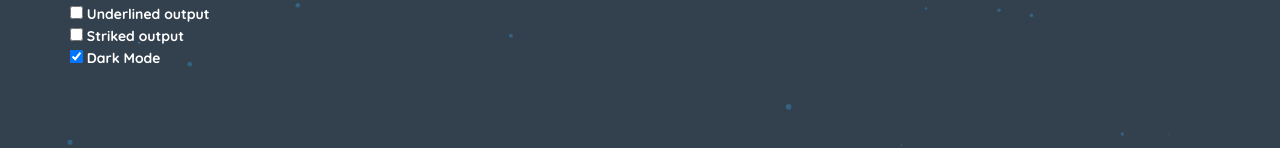
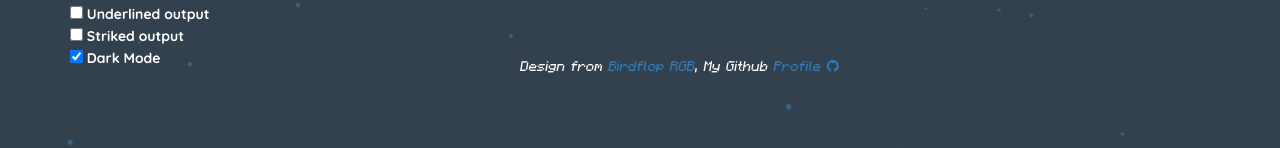
Before and after one commit to Fedee0/TechsCodeRGB, a plain HTML site: page index.html in a window 1280 px wide. Shown: the part 480-628 px from the top of the page. Drawn offline with nearby package versions, Linux system fonts and the light colour scheme.

Commit message:
Added Footer

```diff
--- a/index.html
+++ b/index.html
@@ -3,6 +3,7 @@
     <link rel="stylesheet" href="https://maxcdn.bootstrapcdn.com/bootstrap/3.3.5/css/bootstrap.min.css">
     <link rel="stylesheet" href="style.css">
     <link rel="shortcut icon" href="/assets/images/ultracustomizer_logo.png" type="image/x-icon">
+    <link rel="stylesheet" href="https://stackpath.bootstrapcdn.com/font-awesome/4.7.0/css/font-awesome.min.css">
     <link rel="stylesheet" href="https://stackpath.bootstrapcdn.com/font-awesome/4.7.0/css/font-awesome.min.css">
     <title>Ultra Customizer RGB Maker</title>
     <meta name="twitter:title" content="Ultra Customizer RGB Maker">
@@ -78,6 +79,10 @@
 
     <div id="textUC" class="minecraft" style="word-wrap: break-word;"></div>
 
+   <footer>
+  <p>Design from <a href="https://rgb.birdflop.com">Birdflop RGB</a>, My Github <a href="https://github.com/Fedee0">Profile</a> <a href="https://github.com/Fedee0"><i class="fa fa-github"></i></a></p>
+   </footer>
+
 
     <script src="script.js"></script>
     <script src="jscolor.js"></script>
--- a/style.css
+++ b/style.css
@@ -13,6 +13,13 @@
     right: 0;
     display: block;
 	overflow: hidden;
+}
+footer{
+  display: table;
+  margin-left:450px;
+  margin-right:auto;
+  margin-top:240px;
+  font-family: MinecraftItalic;
 }
 .darktextboxes {
   background-color:#1F2933;
```
